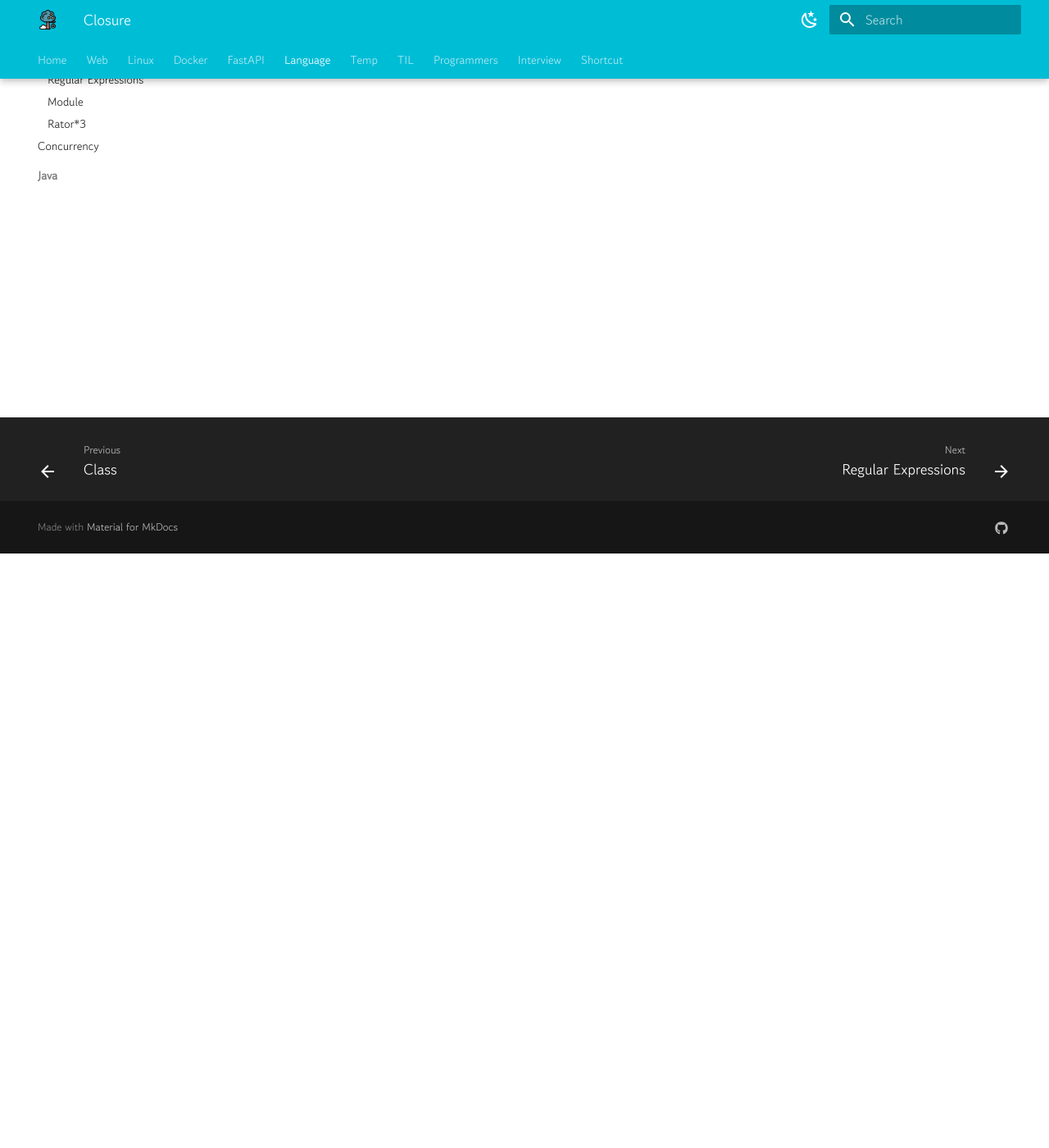
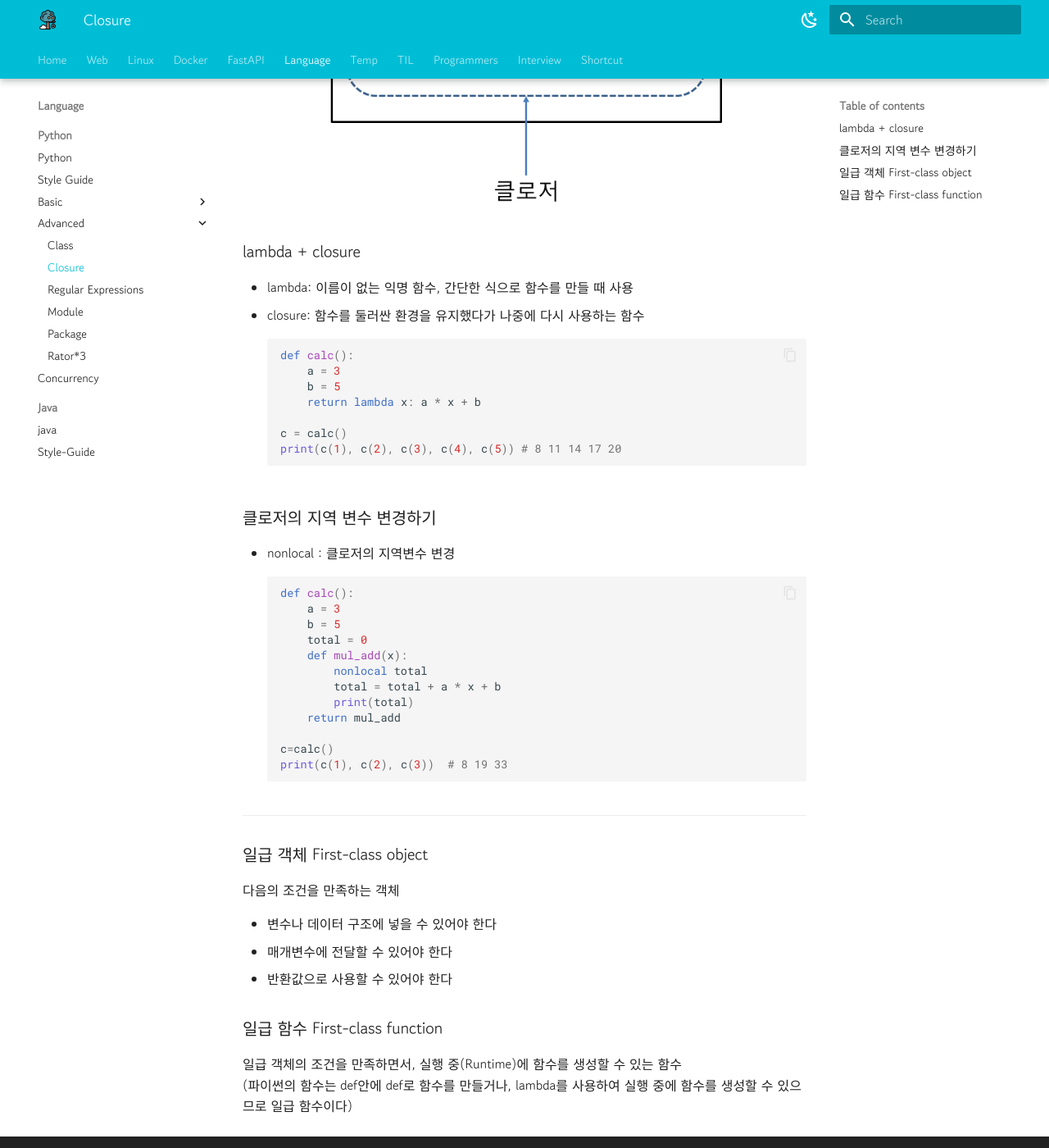
Before and after one commit to YSHeee/YSHeee.github.io, an MkDocs documentation site: the page built from docs/python/advanced/closure.md, in a window 1280 px wide and 1400 px high, scrolled down 725 px. Shown: the whole window at 82% size. Built offline with MkDocs 1.6.1 and Material for MkDocs 9.7.7, drawn with Linux system fonts in a browser that asks for light colours; some of the changed text lies outside the part shown.

Commit message:
Update Blog

````diff
--- a/docs/python/advanced/closure.md
+++ b/docs/python/advanced/closure.md
@@ -15,3 +15,48 @@ c = calc() # 함수 mul_add가 변수 c에 할당됨 해당 함수를 클로저
 
 print(c(1), c(2), c(3), c(4), c(5)) # 8 11 14 17 20
 ```
+
+![1](../images/closure.png)
+
+### lambda + closure
+- lambda: 이름이 없는 익명 함수, 간단한 식으로 함수를 만들 때 사용
+- closure: 함수를 둘러싼 환경을 유지했다가 나중에 다시 사용하는 함수
+```python
+def calc():
+	a = 3
+	b = 5
+	return lambda x: a * x + b
+
+c = calc()
+print(c(1), c(2), c(3), c(4), c(5)) # 8 11 14 17 20
+```
+
+### 클로저의 지역 변수 변경하기
+- nonlocal : 클로저의 지역변수 변경
+```python
+def calc():
+	a = 3
+	b = 5
+	total = 0
+	def mul_add(x):
+		nonlocal total
+		total = total + a * x + b
+		print(total)
+	return mul_add
+
+c=calc()
+print(c(1), c(2), c(3))  # 8 19 33
+```
+
+---
+
+### 일급 객체 First-class object
+다음의 조건을 만족하는 객체
+
+- 변수나 데이터 구조에 넣을 수 있어야 한다
+- 매개변수에 전달할 수 있어야 한다
+- 반환값으로 사용할 수 있어야 한다
+
+### 일급 함수 First-class function
+일급 객체의 조건을 만족하면서, 실행 중(Runtime)에 함수를 생성할 수 있는 함수<br>
+(파이썬의 함수는 def안에 def로 함수를 만들거나, lambda를 사용하여 실행 중에 함수를 생성할 수 있으므로 일급 함수이다)
--- a/mkdocs.yml
+++ b/mkdocs.yml
@@ -142,6 +142,7 @@ nav:
       - Python : python/python.md
       - Style Guide: python/style-guide.md
       - Basic:
+        - Variable: python/basic/variable.md
         - String: python/basic/string.md
         - List: python/basic/list.md
         - Dictionary: python/basic/dictionary.md
@@ -155,6 +156,7 @@ nav:
         - Closure : python/advanced/closure.md
         - Regular Expressions : python/advanced/re.md
         - Module : python/advanced/module.md
+        - Package : python/advanced/package.md
         - Rator*3 : python/advanced/rator.md
       - Concurrency: python/concurrency.md
     - Java:
````
Also changed, not shown: other parts of docs/python/advanced/closure.md (+1 -1 lines), docs/java/java.md (+2 -0 lines), docs/python/advanced/re.md (+72 -0 lines), docs/python/basic/exception.md (+172 -0 lines), docs/python/basic/function.md (+26 -0 lines), docs/python/basic/variable.md (added, +47 -0 lines), docs/python/python.md (+1 -0 lines), docs/python/advanced/package.md (added), docs/python/advanced/rator.md (added), docs/python/images/closure.png (added).
